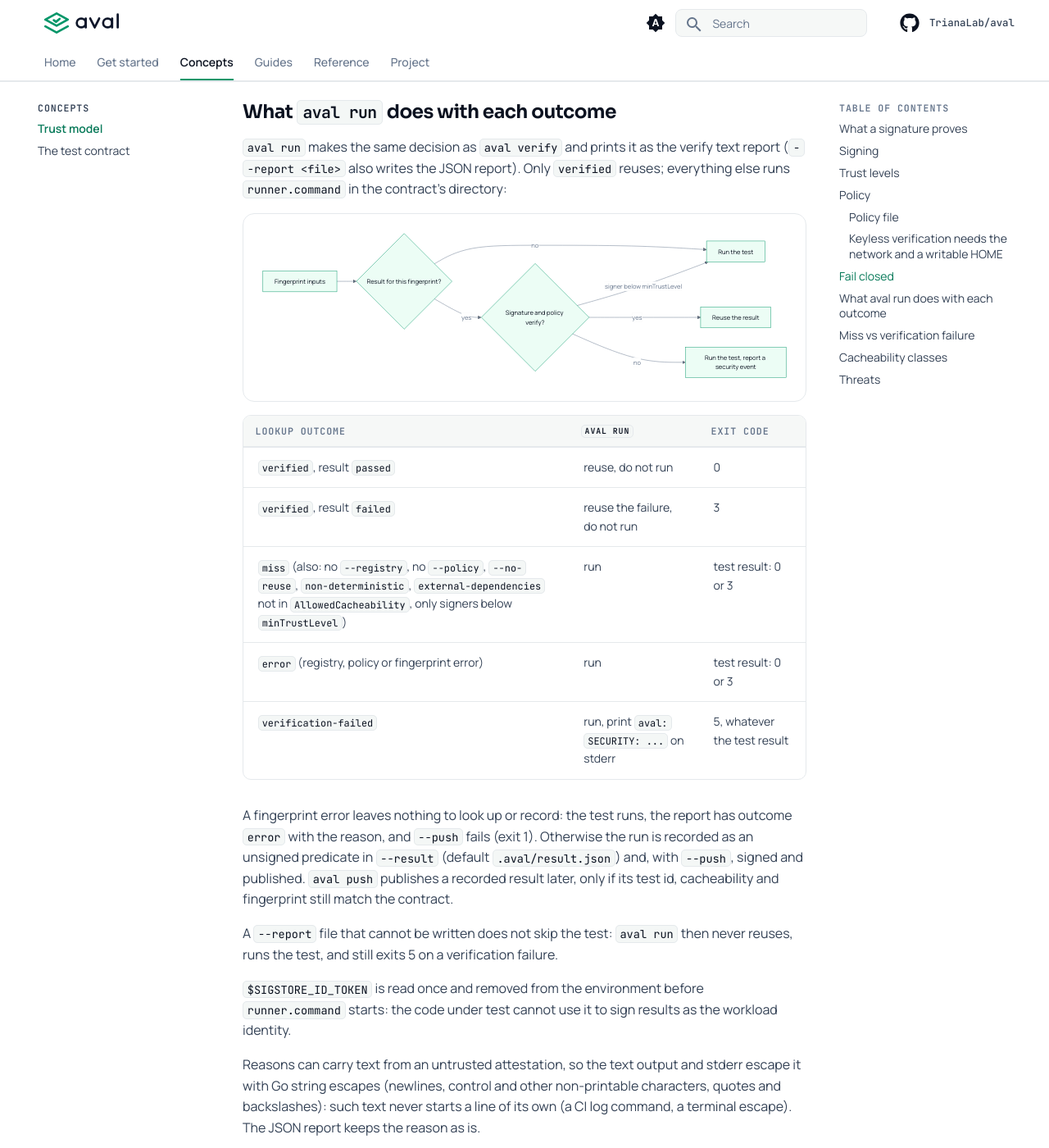
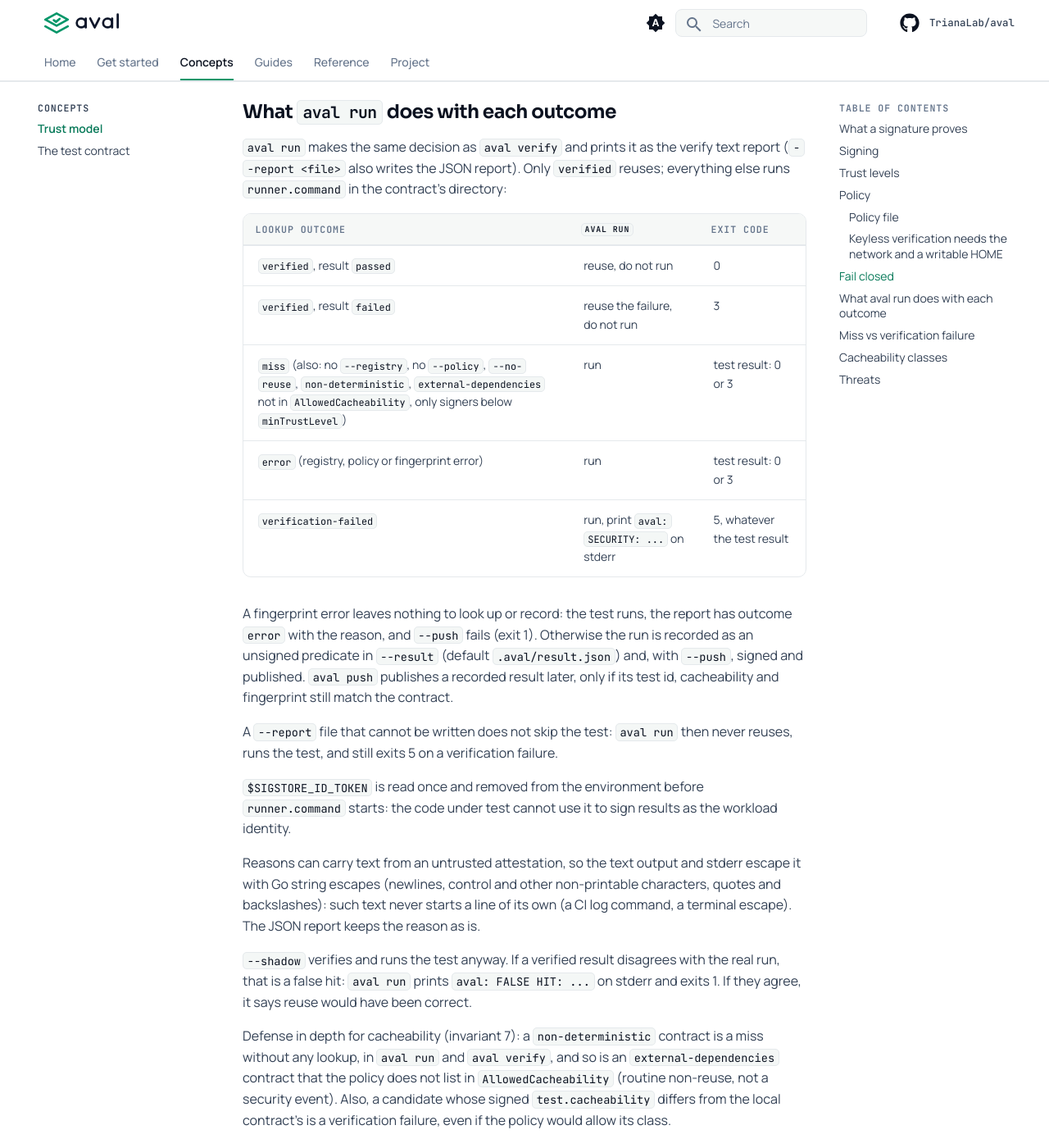
Before and after one commit to TrianaLab/aval, an MkDocs documentation site: the page built from docs/trust-model.md, in a window 1280 px wide and 1400 px high, scrolled down 5504 px. Shown: the whole window at 82% size. Built offline with MkDocs 1.6.1 and Material for MkDocs 9.7.7, drawn with Linux system fonts in a browser that asks for light colours; comment, search, counter and statistics services are not loaded; the version menu is left out.

Commit message:
docs: drop the Mermaid diagram so no page loads a runtime script from unpkg; wrap the install line at 390px

````diff
--- a/docs/stylesheets/extra.css
+++ b/docs/stylesheets/extra.css
@@ -161,36 +161,6 @@
   --md-footer-fg-color: var(--c-text);
   --md-footer-fg-color--light: var(--c-text-3);
   --md-footer-fg-color--lighter: var(--c-text-3);
-
-  /* Mermaid: Material renders diagrams in a closed shadow root and themes
-     them only through these variables. Nodes are the layers of the logo: a
-     soft emerald face with an emerald edge; edges and labels are grey. */
-  --md-mermaid-font-family: var(--md-text-font-family);
-  --md-mermaid-node-bg-color: var(--c-accent-soft);
-  --md-mermaid-node-fg-color: var(--c-accent-fill);
-  --md-mermaid-edge-color: var(--c-text-3);
-  --md-mermaid-label-bg-color: var(--c-bg);
-  --md-mermaid-label-fg-color: var(--c-text);
-  --md-mermaid-sequence-actor-bg-color: var(--c-bg);
-  --md-mermaid-sequence-actor-fg-color: var(--c-text);
-  --md-mermaid-sequence-actor-border-color: var(--c-accent-fill);
-  --md-mermaid-sequence-actor-line-color: var(--c-border);
-  --md-mermaid-sequence-actorman-bg-color: var(--c-bg);
-  --md-mermaid-sequence-actorman-line-color: var(--c-accent-fill);
-  --md-mermaid-sequence-box-bg-color: var(--c-bg-2);
-  --md-mermaid-sequence-box-fg-color: var(--c-text);
-  --md-mermaid-sequence-label-bg-color: var(--c-bg);
-  --md-mermaid-sequence-label-fg-color: var(--c-text);
-  --md-mermaid-sequence-loop-bg-color: var(--c-accent-soft);
-  --md-mermaid-sequence-loop-border-color: var(--c-accent-fill);
-  --md-mermaid-sequence-loop-fg-color: var(--c-text);
-  --md-mermaid-sequence-message-fg-color: var(--c-text);
-  --md-mermaid-sequence-message-line-color: var(--c-text-3);
-  --md-mermaid-sequence-note-bg-color: var(--c-bg-2);
-  --md-mermaid-sequence-note-border-color: var(--c-border);
-  --md-mermaid-sequence-note-fg-color: var(--c-text);
-  --md-mermaid-sequence-number-bg-color: var(--c-accent-fill);
-  --md-mermaid-sequence-number-fg-color: var(--c-on-accent);
 }
 
 /* ---- Header: wordmark, version pill, search box, repo in mono ------------- */
@@ -476,14 +446,6 @@
 }
 .js .md-typeset .tabbed-labels::before {
   background: var(--c-accent-fill);
-}
-
-/* Mermaid diagrams sit on a card. */
-.md-typeset .mermaid {
-  padding: 1rem;
-  border: 1px solid var(--c-border);
-  border-radius: var(--radius-lg);
-  background: var(--c-bg);
 }
 
 /* Admonitions: a card with a status edge and a mono title. Material colours
@@ -1194,6 +1156,10 @@
     display: flex;
     font-size: 11.5px;
   }
+  .aval-install code {
+    white-space: normal;
+    overflow-wrap: anywhere;
+  }
   .aval-term {
     border-radius: 12px;
     font-size: 11.5px;
--- a/docs/trust-model.md
+++ b/docs/trust-model.md
@@ -227,16 +227,6 @@ verify text report (`--report <file>` also writes the JSON report). Only
 `verified` reuses; everything else runs `runner.command` in the contract's
 directory:
 
-```mermaid
-flowchart LR
-  A[Fingerprint inputs] --> B{Result for this fingerprint?}
-  B -- no --> R[Run the test]
-  B -- yes --> C{Signature and policy verify?}
-  C -- yes --> S[Reuse the result]
-  C -- signer below minTrustLevel --> R
-  C -- no --> F[Run the test, report a security event]
-```
-
 | Lookup outcome | `aval run` | Exit code |
 |---|---|---|
 | `verified`, result `passed` | reuse, do not run | 0 |
--- a/mkdocs.yml
+++ b/mkdocs.yml
@@ -119,14 +119,7 @@ markdown_extensions:
       # Without this a missing --8<-- path is dropped silently and the strict
       # build still passes.
       check_paths: true
-  # ponytail: Material loads the Mermaid runtime from unpkg in the reader's
-  # browser; vendor a pinned copy when the site needs to work
-  # offline or a CSP forbids it.
-  - pymdownx.superfences:
-      custom_fences:
-        - name: mermaid
-          class: mermaid
-          format: !!python/name:pymdownx.superfences.fence_code_format
+  - pymdownx.superfences
   - pymdownx.tabbed:
       alternate_style: true
   - pymdownx.tasklist:
````
